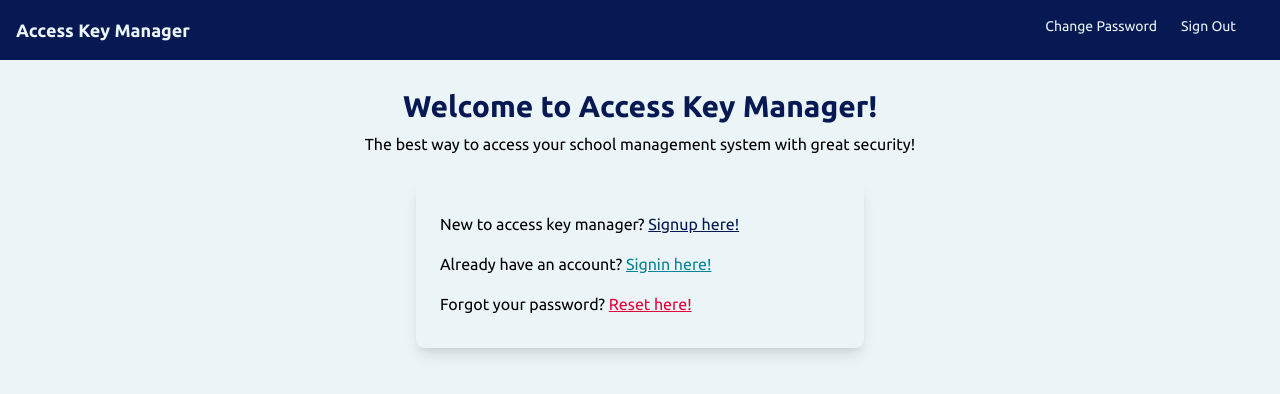
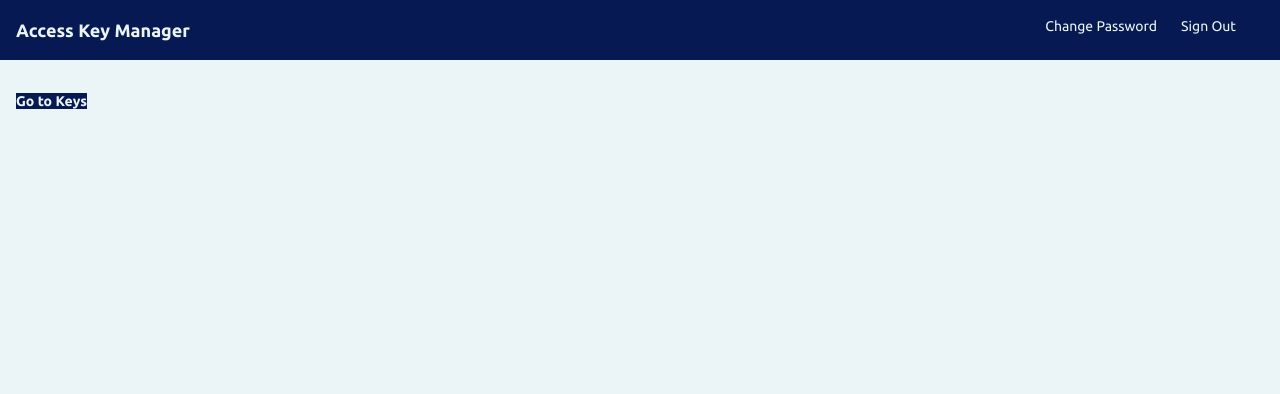
Before and after one commit to realib1/access_key_manager, a Django app: page / in a window 1280 px wide. Shown: the top 394 px of the page. Run offline with Django 5.2, Linux system fonts and the light colour scheme; a user stored in the database is signed in; style sheets or scripts are compiled from the project's sources; some libraries are stand-ins or nearby versions.

Commit message:
Update on home

```diff
--- a/key_manager/templates/home.html
+++ b/key_manager/templates/home.html
@@ -3,6 +3,9 @@
 {% block content %}
 
   <div class="container mx-auto px-4 py-16">
+      {% if user.is_authenticated %}
+          <a href="{% url 'keylist' %}" class="bg-blue text-light text-center text-sm font-semibold">Go to Keys</a>
+          {% else %}
         <h2 class="text-3xl text-blue font-bold text-center">Welcome to Access Key Manager!</h2>
       <p class="text-center text-[secondary] mb-6 mt-2">The best way to access your school management system with great security!</p>
         <div class="max-w-md mx-auto bg-white shadow-lg rounded-lg p-6">
@@ -10,5 +13,6 @@
                 <p class="py-2">Already have an account? <a class="text-secondary underline" href="{% url 'signin' %}"> Signin here! </a></p>
                 <p class="py-2">Forgot your password? <a class="text-expired underline" href="{% url 'password_reset_form' %}"> Reset here! </a></p>
         </div>
+  {% endif %}
     </div>
 {% endblock %}
```
